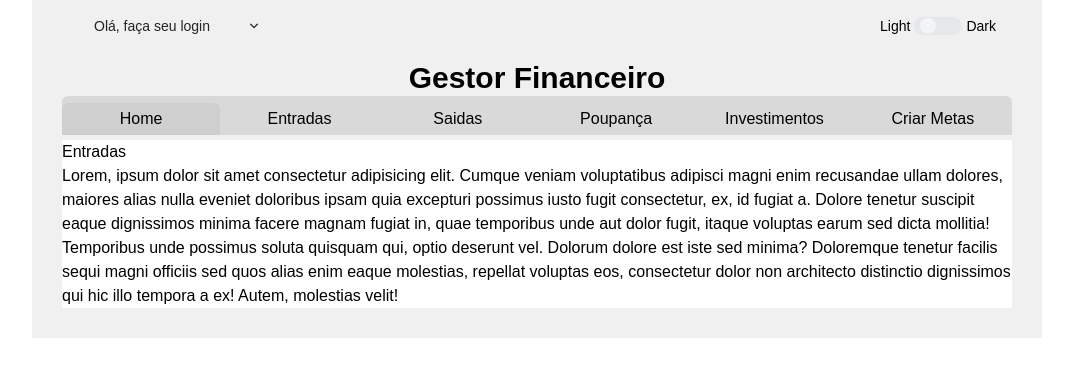
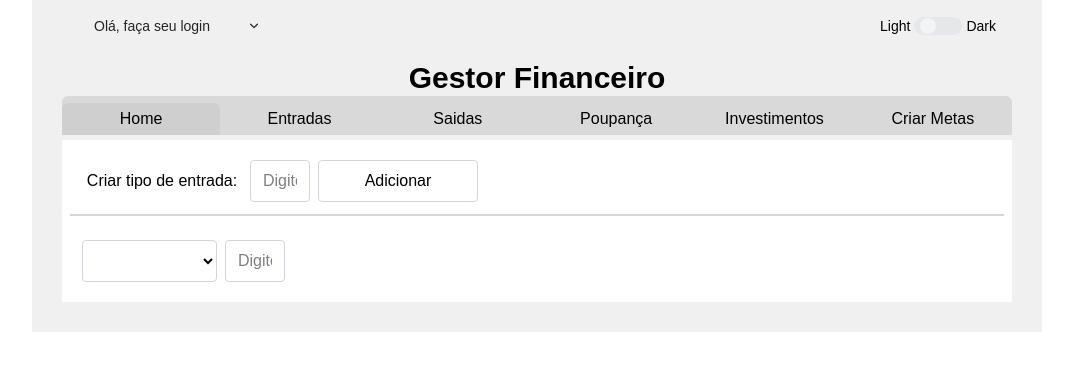
Before and after one commit to claudiojds/front-gestor-financeiro, a Next.js app: page /entradas in a window 1280 px wide. Shown: the top 376 px of the page, without its empty margins (103-1176 px from the left). Built offline with nearby package versions, Linux system fonts and the light colour scheme; no server answers.

Commit message:
Criando formularios

```diff
--- a/src/app/(pages)/entradas/page.tsx
+++ b/src/app/(pages)/entradas/page.tsx
@@ -1,10 +1,53 @@
 'use client';
+
+import ButtonSubmit from "@/app/components/FormComponents/Buttons/ButtonSubmit";
+import FormGestor from "@/app/components/FormComponents/Forms/FormGestor";
+import InputForm from "@/app/components/FormComponents/Inputs/InputForm";
+import LabelForm from "@/app/components/FormComponents/Labels/LabelsForm";
+import SelctForm from "@/app/components/FormComponents/Dropdowm/SelectForm";
 
 export default function Entradas() {
   return (
-    <div>
-      <h1>Entradas</h1>
-      <p>Lorem, ipsum dolor sit amet consectetur adipisicing elit. Cumque veniam voluptatibus adipisci magni enim recusandae ullam dolores, maiores alias nulla eveniet doloribus ipsam quia excepturi possimus iusto fugit consectetur, ex, id fugiat a. Dolore tenetur suscipit eaque dignissimos minima facere magnam fugiat in, quae temporibus unde aut dolor fugit, itaque voluptas earum sed dicta mollitia! Temporibus unde possimus soluta quisquam qui, optio deserunt vel. Dolorum dolore est iste sed minima? Doloremque tenetur facilis sequi magni officiis sed quos alias enim eaque molestias, repellat voluptas eos, consectetur dolor non architecto distinctio dignissimos qui hic illo tempora a ex! Autem, molestias velit!</p>
+    <div className="flex flex-col gap-3 p-2">
+      {/* Criar tipo entrada */}
+       <FormGestor
+        clasName="border-b-2 border-gray-300"
+      >
+        <LabelForm
+          htmlFor="tipo-entrada"
+          classNama=""
+          description="Criar tipo de entrada: "
+        />
+        <InputForm
+          type="text"
+          placeholder="Digite o tipo de entrada"
+          className="w-15 "
+        />
+
+        <ButtonSubmit
+         className="w-40"
+         description="Adicionar"
+        />
+      </FormGestor>
+
+      {/* Adicionar entrada */}
+      <FormGestor
+        clasName=" "
+      >
+        <div className="flex gap-2">
+          <SelctForm
+            nome="Tipo-entrada"
+            className=""
+          />
+
+          <InputForm
+            type="text"
+            placeholder="Digite o valor"
+            className="w-15 "
+          />
+        </div>
+
+      </FormGestor>
     </div>
   );
 }
--- /dev/null
+++ b/src/app/components/FormComponents/Buttons/ButtonSubmit.tsx
@@ -0,0 +1,17 @@
+
+type Props = {
+    className?: string;
+    description: string;
+}
+
+export default function ButtonSubmit ({description, className}: Props) {
+
+
+    return (
+        <button
+            className={`border bord-2 border-gray-300 rounded-sm h-10.5 hover:bg-[#D9D9D9] cursor-pointer ${className || ""}`}
+        >
+            {description}
+        </button>
+    )
+}
--- /dev/null
+++ b/src/app/components/FormComponents/Dropdowm/Dropdowm.tsx
@@ -0,0 +1,57 @@
+"use client";
+import { useState, useRef, useEffect } from "react";
+
+export default function DropdownTailwind() {
+  const [isOpen, setIsOpen] = useState(false);
+  const menuRef = useRef<HTMLDivElement>(null);
+
+  useEffect(() => {
+    function handleClickOutside(event: MouseEvent) {
+      if (menuRef.current && !menuRef.current.contains(event.target as Node)) {
+        setIsOpen(false);
+      }
+    }
+
+    document.addEventListener("mousedown", handleClickOutside);
+    return () => document.removeEventListener("mousedown", handleClickOutside);
+  }, []);
+
+  return (
+    <div className="relative inline-block text-left w-50" ref={menuRef}>
+      <button
+        onClick={() => setIsOpen((prev) => !prev)}
+        className="flex justify-between items-center px-4 py-2 text-sm font-medium text-[#CECECE] bg-transparent w-full"
+        aria-haspopup="true"
+        aria-expanded={isOpen}
+      >
+        Genero
+        <svg
+          className={`ml-2 h-4 w-4 transition-transform duration-200 ${
+            isOpen ? "rotate-180" : ""
+          }`}
+          viewBox="0 0 20 20"
+          fill="currentColor"
+        >
+          <path d="M5.23 7.21a.75.75 0 011.06.02L10 10.94l3.71-3.71a.75.75 0 111.06 1.06l-4.24 4.24a.75.75 0 01-1.06 0L5.25 8.29a.75.75 0 01-.02-1.08z" />
+        </svg>
+      </button>
+
+      {isOpen && (
+        <div className="absolute right-0 z-10 mt-1 w-50 origin-top-right rounded-md bg-[rgb(17,16,16,0.75)] border border-gray-600 shadow-lg">
+          <div className="py-1">
+            {["Ação", "Aventura", "Comédia", "Terror", "Drama", "Romance"].map(
+              (genre) => (
+                <button
+                  key={genre}
+                  className="w-full px-4 py-2 text-sm text-left text-[#CECECE] hover:bg-gray-700 transition"
+                >
+                  {genre}
+                </button>
+              )
+            )}
+          </div>
+        </div>
+      )}
+    </div>
+  );
+}
--- /dev/null
+++ b/src/app/components/FormComponents/Dropdowm/SelectForm.tsx
@@ -0,0 +1,20 @@
+
+
+type Props = {
+    className: string;
+    nome: string;
+}
+
+export default function SelctForm({className, nome}: Props) {
+
+    return(
+        <select
+            name={nome}
+            id=""
+            className={`block w-[250] h-10.5 rounded border border-gray-300 px-3 py-2 focus:outline-none ${className || ""}`}
+        >
+            <option value="someOption" className="bg-transparent hover:bg-gray-50 " ></option>
+            <option value="otherOption" className="hover:bg-gray-50" >Outra opção</option>
+        </select>
+    )
+}
--- /dev/null
+++ b/src/app/components/FormComponents/Forms/FormGestor.tsx
@@ -0,0 +1,18 @@
+import { ReactNode } from "react"
+
+type Props = {
+    children: ReactNode;
+    clasName?: string;
+
+}
+
+export default function FormGestor({children, clasName}: Props){
+
+    return(
+        <form
+            className={`p-3 flex gap-2 ${clasName || ""}`}
+        >
+            {children}
+        </form>
+    )
+}
--- /dev/null
+++ b/src/app/components/FormComponents/Inputs/InputForm.tsx
@@ -0,0 +1,17 @@
+
+type Props = {
+    type: string;
+    placeholder: string;
+    className?: string;
+}
+
+export default function InputForm({type, placeholder,className}: Props) {
+
+    return (
+        <input
+            type={type}
+            placeholder={placeholder}
+            className={`form-input block w-[250] h-10.5 rounded border border-gray-300 focus:outline-none px-3 py-2 ${className || ""}`}
+        />
+    )
+}
--- /dev/null
+++ b/src/app/components/FormComponents/Labels/LabelsForm.tsx
@@ -0,0 +1,18 @@
+
+type Props = {
+    description: string;
+    htmlFor: string;
+    classNama?: string;
+}
+
+export default function LabelForm({description, htmlFor, classNama}: Props ){
+
+    return (
+        <label
+            htmlFor={htmlFor}
+            className={` w-40 h-10.5 flex justify-center items-center rounded  ${classNama || ""}`}
+        >
+            {description}
+        </label>
+    )
+}
```
